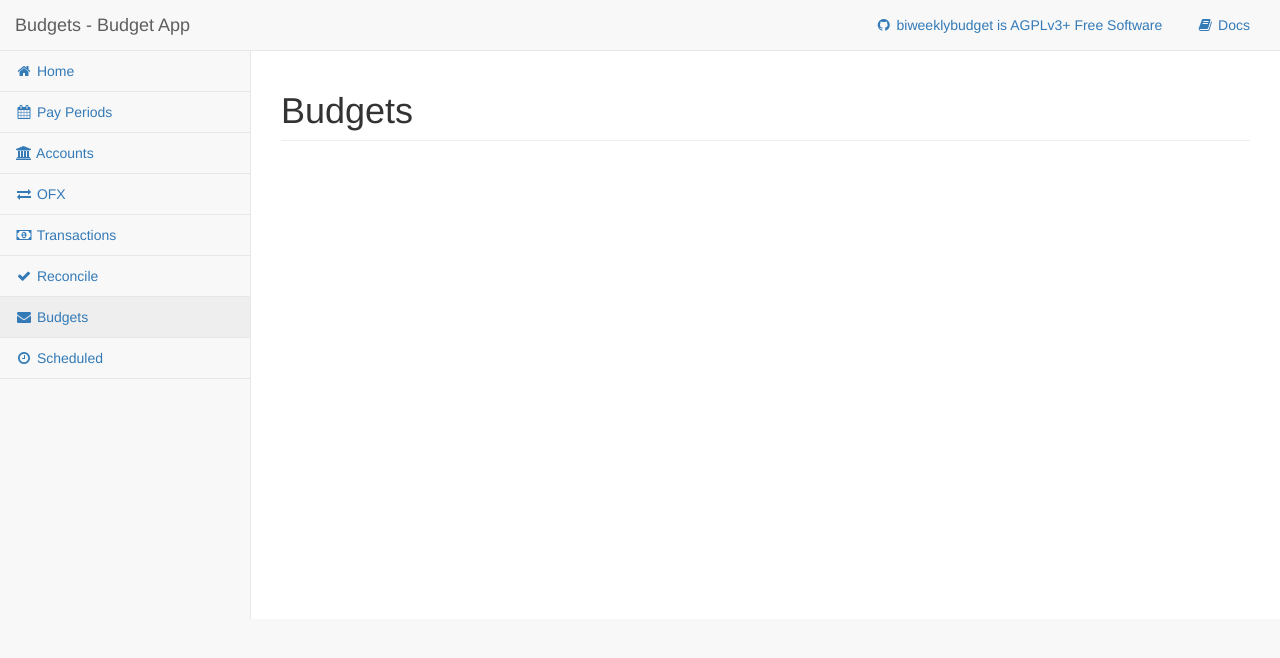
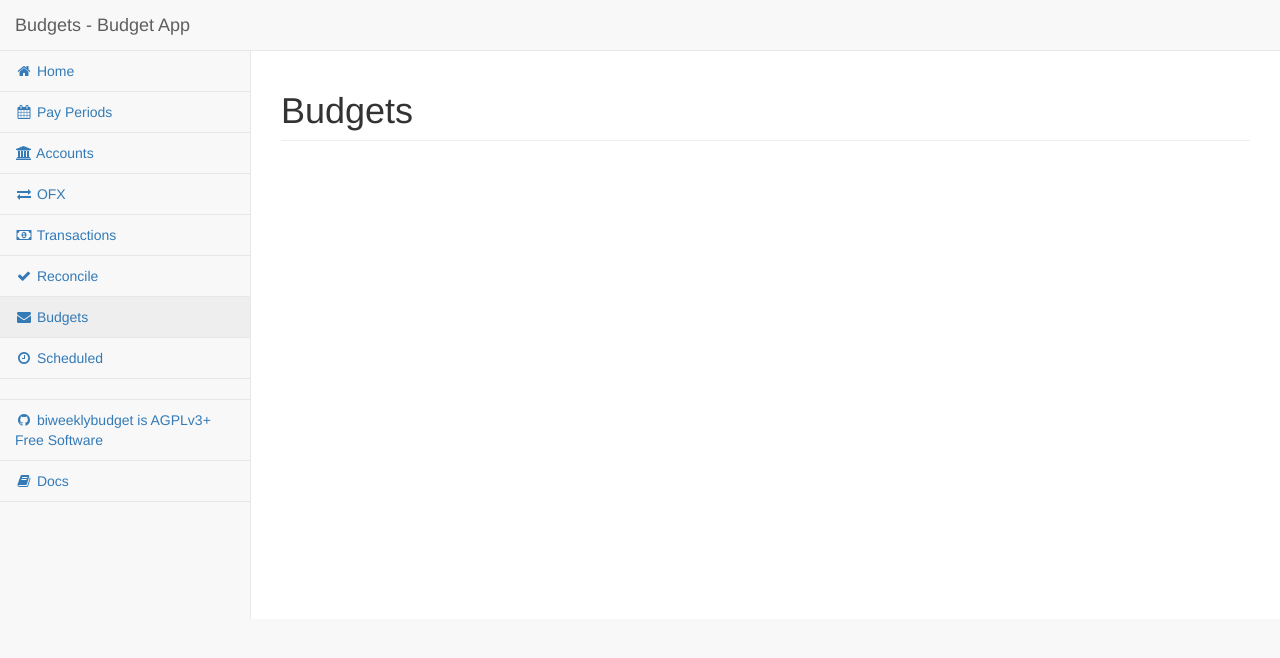
Before and after one commit to jantman/biweeklybudget, a Flask app: page /budgets in a window 1280 px wide. Shown: the top 658 px of the page. Run offline with Flask 2, Linux system fonts and the light colour scheme; style sheets or scripts are compiled from the project's sources; parts of the project's set-up code (start-up, migrations or seed data) failed here and were passed over; some libraries are stand-ins or nearby versions.

Commit message:
move github and rtd links to left nav menu

```diff
--- a/biweeklybudget/flaskapp/templates/base.html
+++ b/biweeklybudget/flaskapp/templates/base.html
@@ -56,16 +56,6 @@
             </div>
             <!-- /.navbar-header -->
 
-            <ul class="nav navbar-top-links navbar-right">
-                <li>
-                    <a href="https://github.com/jantman/biweeklybudget"><i class="fa fa-github fa-fw"></i> biweeklybudget is AGPLv3+ Free Software</a>
-                </li>
-                <li>
-                    <a href="http://biweeklybudget.readthedocs.io/en/latest/"><i class="fa fa-book fa-fw"></i> Docs</a>
-                </li>
-            </ul>
-            <!-- /.navbar-top-links -->
-
 {% include 'nav.html' %}
 
         <div id="page-wrapper">
--- a/biweeklybudget/flaskapp/templates/nav.html
+++ b/biweeklybudget/flaskapp/templates/nav.html
@@ -26,6 +26,13 @@
                         <li>
                             <a href="/scheduled"><i class="fa fa-clock-o fa-fw"></i> Scheduled</a>
                         </li>
+                        <li>&nbsp;</li>
+                        <li>
+                            <a href="https://github.com/jantman/biweeklybudget"><i class="fa fa-github fa-fw"></i> biweeklybudget is AGPLv3+ Free Software</a>
+                        </li>
+                        <li>
+                            <a href="http://biweeklybudget.readthedocs.io/en/latest/"><i class="fa fa-book fa-fw"></i> Docs</a>
+                        </li>
                     </ul>
                 </div>
                 <!-- /.sidebar-collapse -->
```
